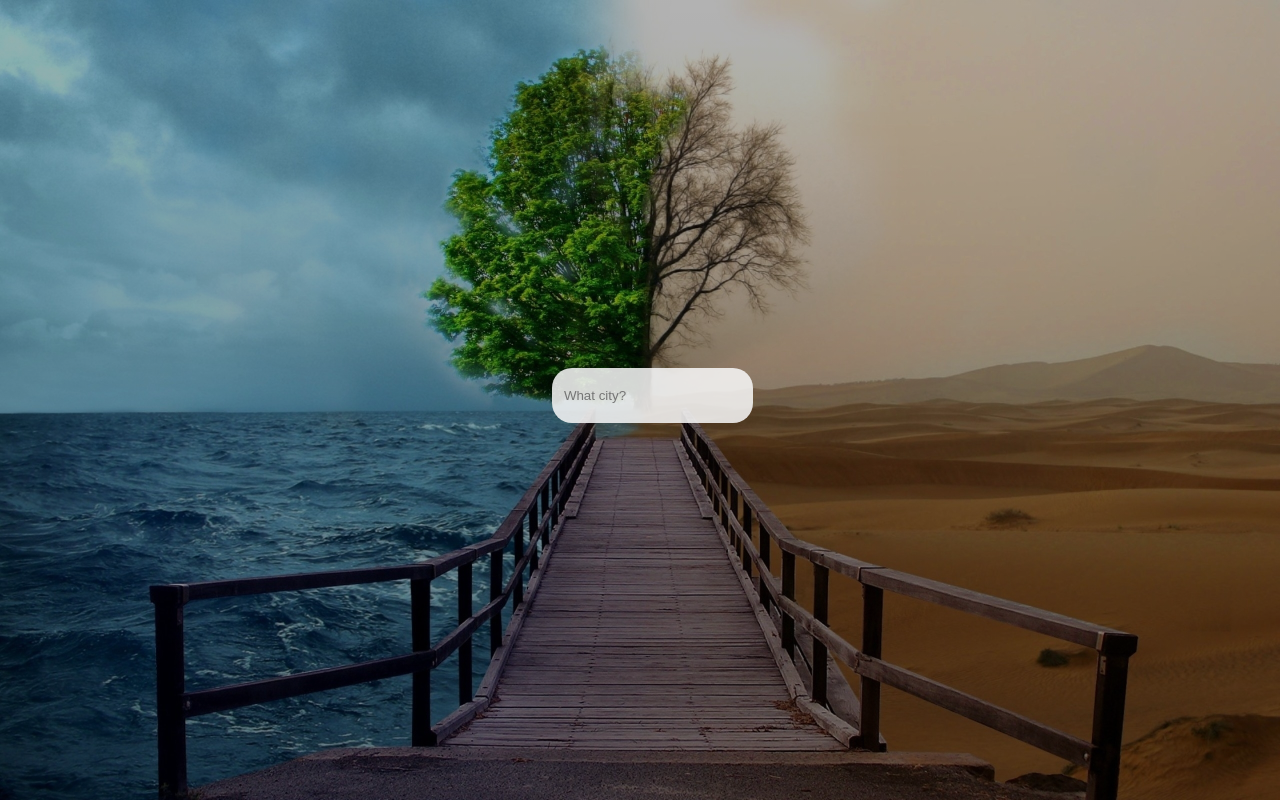
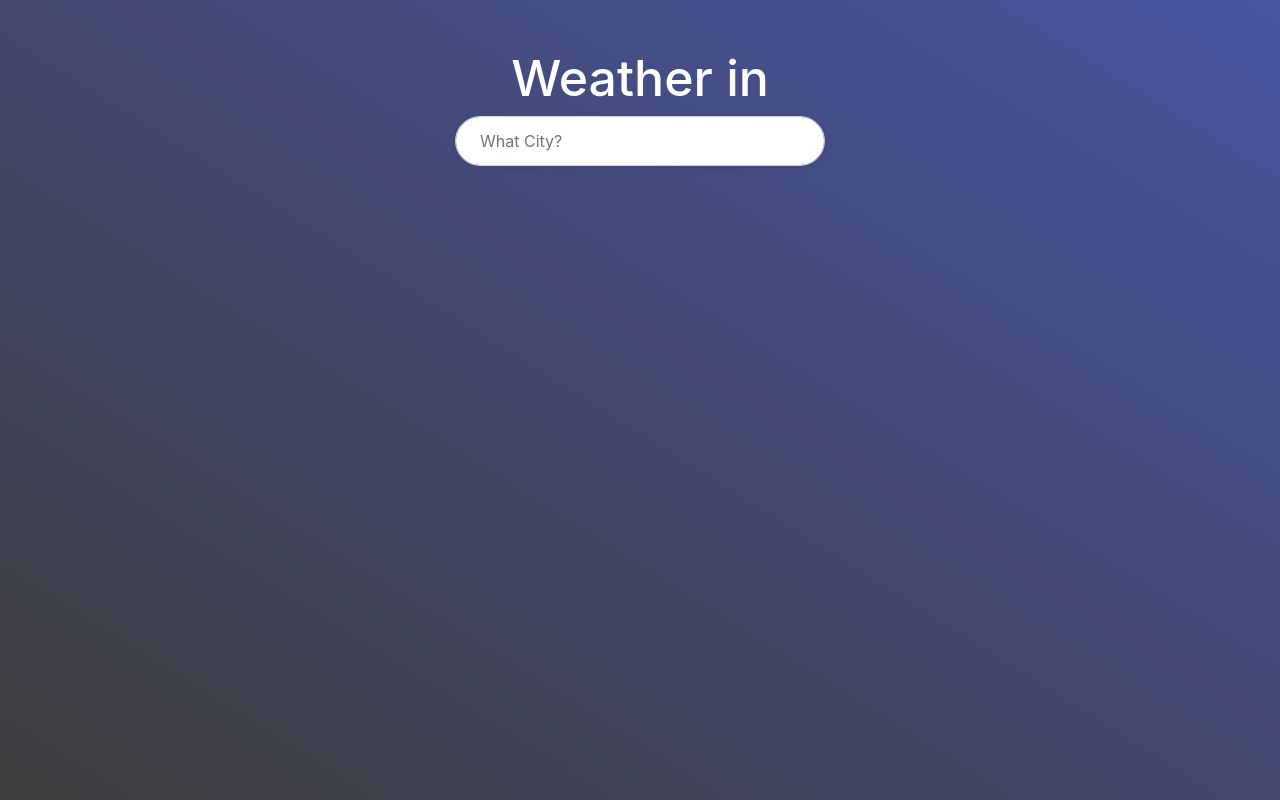
Before and after one commit to Aztim/v-weather-app, a Vue app: page / in a window 1280 px wide. Built offline with nearby package versions, Linux system fonts and the light colour scheme.

Commit message:
decided to change design and add some more features

```diff
--- a/package.json
+++ b/package.json
@@ -9,6 +9,7 @@
   },
   "dependencies": {
     "axios": "^0.21.0",
+    "bootstrap": "^4.5.3",
     "core-js": "^3.6.5",
     "register-service-worker": "^1.7.1",
     "vue": "^2.6.11"
--- a/src/App.css
+++ /dev/null
@@ -1,93 +0,0 @@
-html, body, #root {
-    font: 0.9rem sans-serif;
-    background: #0a1f44;
-    color: #1e2432;
-    height: 100%;
-    margin: 0;
-}
-
-.main-container {
-    background: linear-gradient( rgba(0, 0, 0, 0.3), rgba(0, 0, 0, 0.418) ), url(../public/images/bg.jpg);
-    background-size: cover;
-    background-position: center;
-}
-
-.main-container {
-    height: 100%;
-    display: flex;
-    justify-content: center;
-    align-items: center;
-    flex-direction: column;
-}
-
-.search {
-    outline: none;
-    padding: 20px 7%;
-    border-radius: 20px;
-    border: none;
-    margin-bottom: 5%;
-    background: rgba(250, 250, 250, 0.85);
-}
-
-.city {
-    display: flex;
-    align-items: center;
-    justify-content: center;
-    flex-direction: column;
-    padding: 40px 8%;
-    border-radius: 20px;
-    background: rgba(250, 250, 250, 0.85);
-    box-shadow: 10px 10px 5px 0px rgba(15, 15, 15, 0.404);
-}
-
-p {
-    margin-top: 10px;
-    text-transform: uppercase;
-    letter-spacing: 0.05em;
-}
-
-.city-temp {
-    font-size: 5rem;
-    font-weight: bold;
-    margin-top: 10px;
-    color: #1e2432;
-    text-align: center;
-}
-
-.city sup {
-    font-size: 0.5em;
-}
-
-.city-name {
-    font-size: 2em;
-}
-
-.city-name sup {
-    padding: 0.2em 0.6em;
-    margin-left: 0.2em;
-    border-radius: 30px;
-    color: #fff;
-    background: #ff8c00;
-}
-
-.city-icon {
-    margin-top: 10px;
-    width: 100px;
-    height: 100px;
-}
-
-.info {
-    display: flex;
-    flex-direction: column;
-    align-items: center;
-}
-
-@media only screen and (max-width: 600px) {
-    .search {
-        padding: 20px 15%;
-    }
-
-    .city {
-        padding: 40px 20%;
-    }
-}
--- a/src/App.vue
+++ b/src/App.vue
@@ -1,5 +1,6 @@
 <template>
-  <div class="main-container">
+  <div>
+  <!-- <div class="main-container"> -->
     <Weather />
   </div>
 </template>
--- /dev/null
+++ b/src/assets/custom.css
@@ -0,0 +1,89 @@
+#main {
+    position: absolute;
+    height: 100%;
+    width: 100%;
+  }
+  .day {
+    background: linear-gradient(to bottom left, #d7d3ac, #ffffff);
+  }
+  .night {
+    background: linear-gradient(to bottom left, #4854a2, #3d3d3d);
+    color: white;
+  }
+  .container {
+    max-width: 400px;
+    min-width: 360px;
+  }
+  .title {
+    font-size: 50px;
+    font-weight: 500;
+  }
+
+  .form-rounded {
+    border-radius: 2rem;
+  }
+  .back-card {
+    border-radius: 40px !important;
+    color: white;
+    background: linear-gradient(to bottom right, #707070, #434647);
+    text-shadow: 2px 2px 2px #707070;
+  }
+
+  .city-name {
+    position: absolute;
+    width: 100%;
+  }
+
+  .city-name p {
+    font-weight: 400;
+    font-size: 16pt;
+  }
+
+  .city-name span {
+    position: relative;
+    top: -50px;
+    font-size: 40pt;
+    font-family: 'Times New Roman', Times, serif;
+  }
+
+  .temp span {
+    font-weight: 100;
+    font-size: 5em;
+    letter-spacing: -5px;
+    white-space: nowrap;
+  }
+  .card-mid {
+    line-height: 0.5;
+  }
+  .condition {
+    font-size: 1em;
+    font-weight: 700;
+    line-height: 1em;
+    text-transform: capitalize;
+  }
+
+  .high {
+    font-size: 15px;
+  }
+
+  .low {
+    font-size: 15px;
+  }
+
+  .card-bottom p {
+    font-size: 50px;
+    font-weight: 100;
+    letter-spacing: -3px;
+  }
+  .card-bottom {
+    line-height: 0.5;
+  }
+
+  .card-bottom span {
+    font-size: 12px;
+  }
+
+  .form-control:focus {
+    box-shadow: none;
+    border-color: inherit;
+  }
--- a/src/components/Weather.vue
+++ b/src/components/Weather.vue
@@ -1,5 +1,5 @@
 <template>
-  <div>
+  <!-- <div>
     <input
       type="text"
       class="search"
@@ -21,15 +21,129 @@
         <p>{{weather.weather[0].description}}</p>
       </div>
     </div>
+  </div> -->
+
+  <div id="main" :class="isDay ? 'day' : 'night'">
+    <div class="container my-5">
+      <h1 class="title text-center">Weather in</h1>
+      <form class="search-location" v-on:submit.prevent="getWeather">
+        <input
+          type="text"
+          class="form-control text-muted form-rounded p-4 shadow-sm"
+          placeholder="What City?"
+          v-model="citySearch"
+          autocomplete="off"
+        />
+      </form>
+      <p class="text-center my-3" v-if="cityFound">No city found</p>
+      <div
+        class="card rounded my-3 shadow-lg back-card overflow-hidden"
+        v-if="visible"
+      >
+        <!-- weather animation container -->
+        <!-- <div>
+          <div icon="sunny" v-if="clearSky">
+            <span class="sun"></span>
+          </div>
+
+          <div icon="snowy" v-if="snowy">
+            <ul>
+              <li></li>
+              <li></li>
+              <li></li>
+              <li></li>
+              <li></li>
+              <li></li>
+              <li></li>
+              <li></li>
+              <li></li>
+              <li></li>
+              <li></li>
+              <li></li>
+              <li></li>
+            </ul>
+          </div>
+
+          <div icon="stormy" v-if="stormy">
+            <span class="cloud"></span>
+            <ul>
+              <li></li>
+              <li></li>
+              <li></li>
+              <li></li>
+              <li></li>
+            </ul>
+          </div>
+          <div icon="cloudy" v-if="cloudy">
+            <span class="cloud"></span>
+            <span class="cloud"></span>
+          </div>
+          <div icon="nightmoon" v-if="clearNight">
+            <span class="moon"></span>
+            <span class="meteor"></span>
+          </div>
+        </div> -->
+
+        <!-- Top of card starts here -->
+        <div class="card-top text-center" style="margin-bottom: 15rem">
+          <div class="city-name my-3">
+            <p>{{ weather.cityName }}</p>
+            <span>...</span>
+            <p class="">{{ weather.country }}</p>
+          </div>
+        </div>
+        <!-- top of card ends here -->
+
+        <!--card middle body, card body used cos I want to just update the innerHTML -->
+        <div class="card-body">
+          <!-- card middle starts here -->
+          <div class="card-mid">
+            <div class="row">
+              <div class="col-12 text-center temp">
+                <span>{{ weather.temperature }}&deg;C</span>
+                <p class="my-4">{{ weather.description }}</p>
+              </div>
+            </div>
+            <div class="row">
+              <div class="col d-flex justify-content-between px-5 mx-5">
+                <p>
+                  <!-- <img src="./assets/down.svg" alt="" />
+                  {{ weather.lowTemp }}&deg;C -->
+                </p>
+                <p>
+                  <!-- <img src="./assets/up.svg" alt="" />
+                  {{ weather.highTemp }}&deg;C -->
+                </p>
+              </div>
+            </div>
+          </div>
+          <!-- card middle ends here -->
+
+          <!-- card bottom starts here -->
+          <div class="card-bottom px-5 py-4 row">
+            <div class="col text-center">
+              <p>{{ weather.feelsLike }}&deg;C</p>
+              <span>Feels like</span>
+            </div>
+            <div class="col text-center">
+              <p>{{ weather.humidity }}%</p>
+              <span>humidity</span>
+            </div>
+          </div>
+
+          <!-- card bottom ends here -->
+        </div>
+      </div>
+    </div>
   </div>
 </template>
 
 <script>
 import { fetchWeather } from '@/api/fetchWeather.js'
-import '@/App.css'
+// import '@/App.css'
 
 export default {
-  name: 'HelloWorld',
+  name: 'Weather',
   data () {
     return {
       value: '',
@@ -49,4 +163,6 @@ export default {
 </script>
 
 <style scoped>
+  /* @import "./assets/animation.css"; */
+  @import "../assets/custom.css";
 </style>
--- a/src/main.js
+++ b/src/main.js
@@ -1,6 +1,7 @@
 import Vue from 'vue'
 import App from './App.vue'
 import './registerServiceWorker'
+import 'bootstrap/dist/css/bootstrap.min.css'
 
 Vue.config.productionTip = false
 
```
Also changed, not shown: 1 other file (tests, documents, lock files or other folders).
